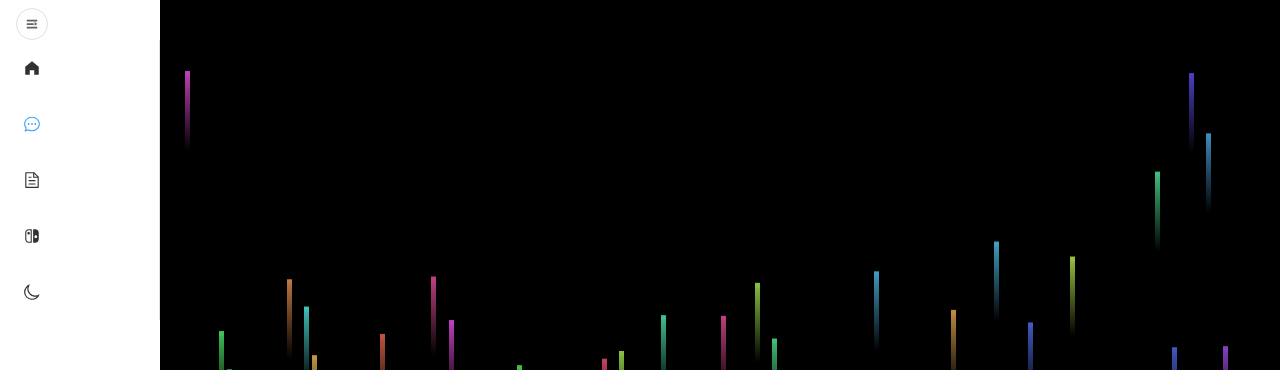
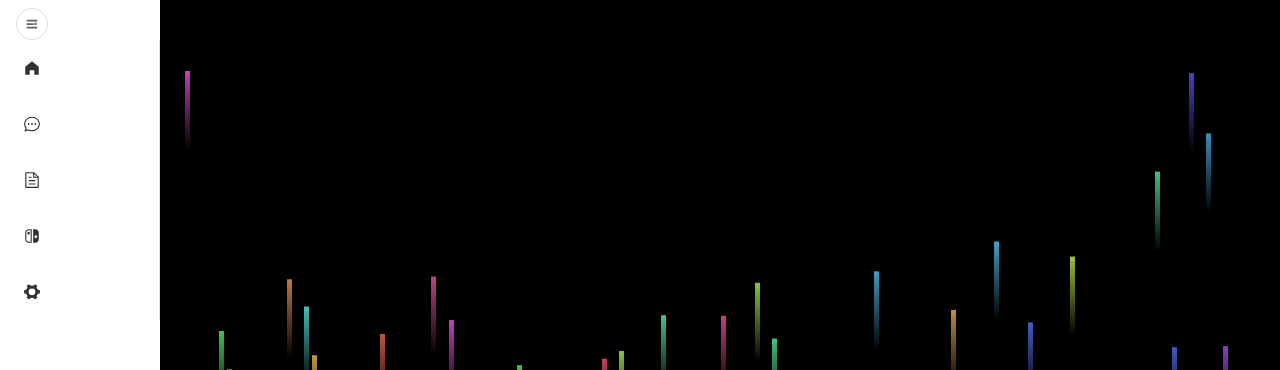
Before and after one commit to yacw-team/yacw-frontend, a Vue app: page /loading in a window 1280 px wide. Shown: the top 370 px of the page. Built offline with nearby package versions, Linux system fonts and the light colour scheme.

Commit message:
Update: 完成设置页面 UI

```diff
--- a/src/components/SideBar.vue
+++ b/src/components/SideBar.vue
@@ -1,7 +1,7 @@
 <template>
   <div>
     <el-button class="ml-4 mt-2" :icon="isCollapse ? Expand : Fold" circle @click="isCollapse = !isCollapse" />
-    <el-menu default-active="2" class="el-menu-vertical-demo min-w-40" :collapse="isCollapse">
+    <el-menu class="el-menu-vertical-demo min-w-40" :collapse="isCollapse">
       <el-menu-item id="firstItem" index="0"></el-menu-item>
       <el-menu-item index="1" @click="$router.push('/')">
         <el-icon>
@@ -27,16 +27,37 @@
         </el-icon>
         <template #title>游戏</template>
       </el-menu-item>
-      <el-menu-item @click="toggleDark()">
-        <el-icon v-if="isDark">
-          <Sunny />
+      <el-menu-item @click="dialogVisuable = true">
+        <el-icon>
+          <Tools />
         </el-icon>
-        <el-icon v-else>
-          <Moon />
-        </el-icon>
-        <template #title> {{ isDark ? "开灯" : "关灯" }} </template>
+        <template #title>设置</template>
       </el-menu-item>
     </el-menu>
+    <el-dialog v-model="dialogVisuable" title="设置" width="30%" :before-close="handleClose">
+      <!-- 设置白天/黑暗模式 -->
+      <el-card class="-mt-4" shadow="never">
+        <div>
+          <span class="mr-2"> {{ isDark ? "黑暗模式" : "白天模式" }} </span>
+          <el-switch v-model="isDark" inline-prompt :active-icon="Moon" :inactive-icon="Sunny" />
+        </div>
+      </el-card>
+      <!-- 设置后端地址 -->
+      <el-card class="my-4" shadow="never">
+        <div>
+          <span class="mr-2">后端地址</span>
+          <el-input class="my-4" placeholder="请输入后端地址" disabled="" />
+          <el-button class="bg-blue-400 dark:bg-blue-600" type="primary">设置</el-button>
+        </div>
+      </el-card>
+      <!-- 清除浏览器数据库 -->
+      <el-card shadow="never">
+        <div>
+          <div class="mr-2 mb-2">清除浏览器数据库</div>
+          <el-button class="bg-red-400 dark:bg-red-600" type="danger">清除</el-button>
+        </div>
+      </el-card>
+    </el-dialog>
   </div>
 </template>
 
@@ -47,6 +68,7 @@ import {
   ChatDotRound,
   HomeFilled,
   SwitchFilled,
+  Tools,
   Sunny,
   Moon,
   Fold,
@@ -54,10 +76,16 @@ import {
 } from '@element-plus/icons-vue'
 import { useDark, useToggle } from "@vueuse/core";
 
+const dialogVisuable = ref(false);
+
 const isDark = useDark();
 const toggleDark = useToggle(isDark);
 
 const isCollapse = ref(true);
+
+const handleClose = () => {
+  console.log("close");
+}
 </script>
 
 <style>
```
